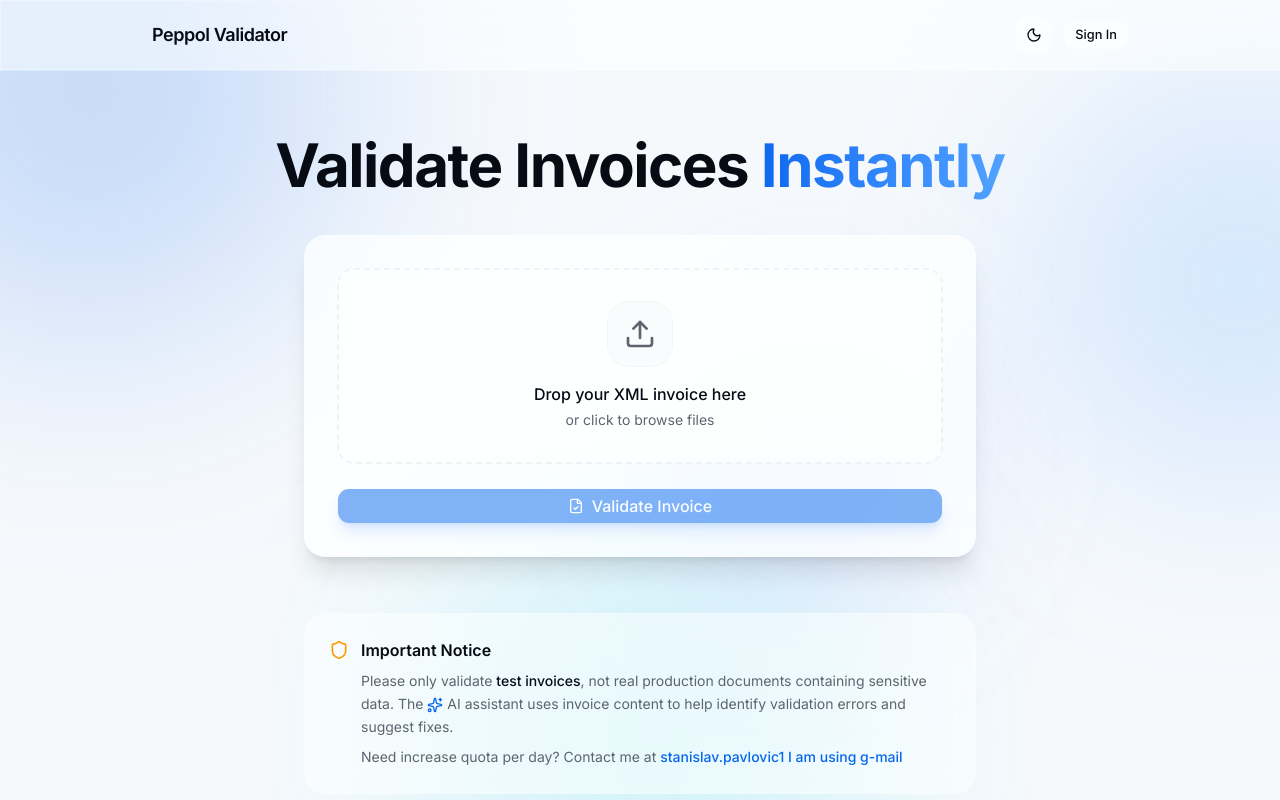
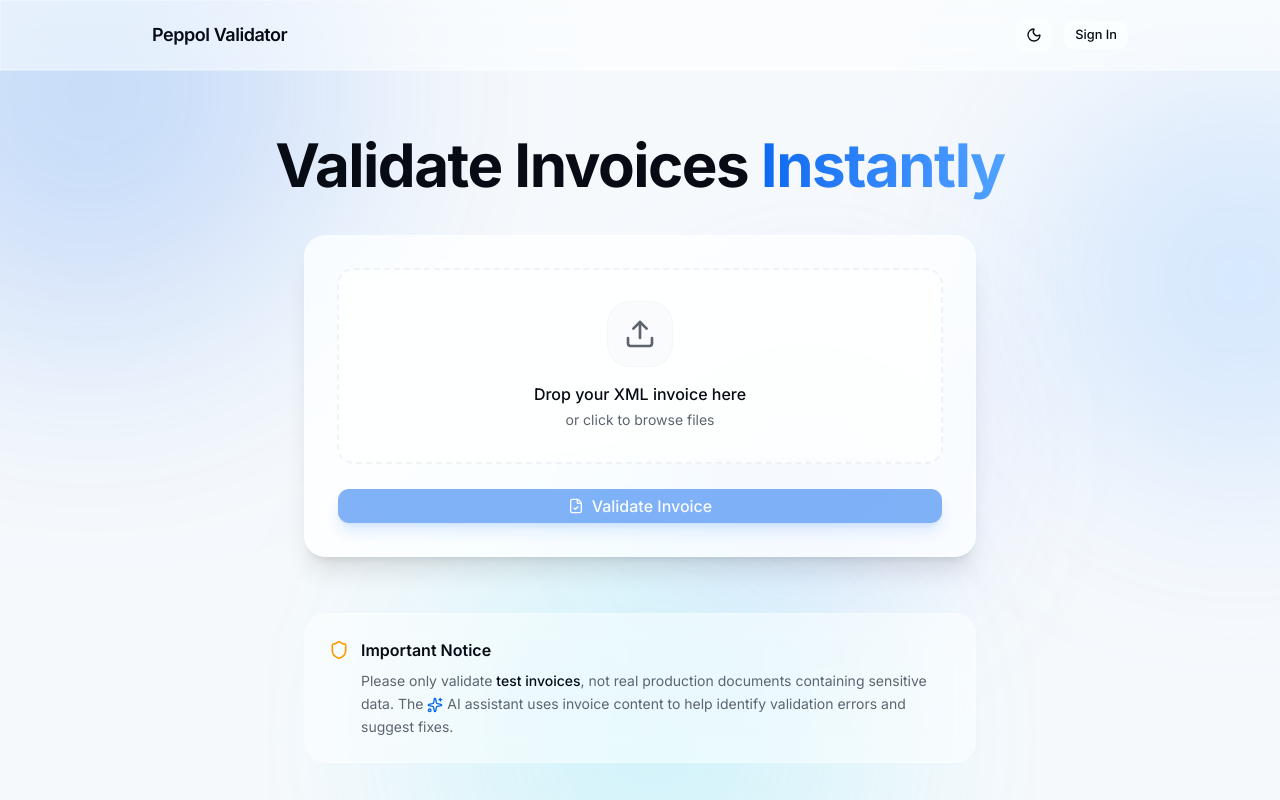
Before and after one commit to stano77/peppol-validator-api, a Next.js app: page / in a window 1280 px wide. Shown: the top 800 px of the page. Built offline with nearby package versions, Linux system fonts and the light colour scheme; no server answers.

Commit message:
fix: remove outdated contact info from landing page
Update Important Notice section to remove obsolete quota contact info.

Co-authored-by: Stanislav Pavlovic <90927493+spavlovic77@users.noreply.github.com>

```diff
--- a/components/landing-content.tsx
+++ b/components/landing-content.tsx
@@ -345,15 +345,7 @@ export function LandingContent({
                     Please only validate <span className="font-medium text-foreground">test invoices</span>, not real production documents containing sensitive data.
                     The <Sparkles className="inline h-4 w-4 text-primary" /> AI assistant uses invoice content to help identify validation errors and suggest fixes.
                   </p>
-                  <p className="text-sm text-muted-foreground leading-relaxed">
-                    Need increase quota per day? Contact me at{" "}
-                    <a
-                      href="mailto:stanislav.pavlovic1 I am using gmail"
-                      className="font-medium text-primary hover:underline"
-                    >
-                      stanislav.pavlovic1 I am using g-mail
-                    </a>
-                  </p>
+
                 </div>
               </div>
             </div>
```
